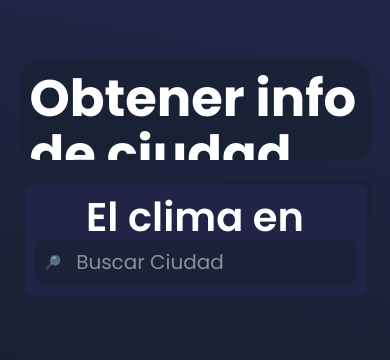
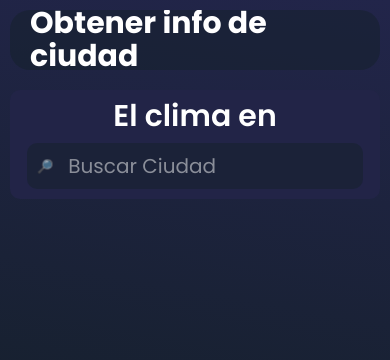
Before and after one commit to Leracius/Weather-app-2, a React (Vite) app: page / in a window 390 px wide. Shown: the top 360 px of the page. Built offline with nearby package versions, Linux system fonts and the light colour scheme.

Commit message:
fix media querys

```diff
--- a/src/components/CurrentWeather/CurrentWeather.jsx
+++ b/src/components/CurrentWeather/CurrentWeather.jsx
@@ -1,11 +1,8 @@
 import React, { useState } from "react";
-import styled from "styled-components";
 import { requestCurrent } from "../../axios/Request";
-import { TbClockHour9 } from "react-icons/tb";
-import { formatDate } from "../../axios/Request";
-import { IoMdArrowDropdownCircle } from "react-icons/io";
 import "/node_modules/flag-icons/css/flag-icons.min.css";
 import Forecast from "../Forecast/Forecast";
+import { Container, WeatherInfo, Flag } from "./CurrentWeatherStyles";
 
 const CurrentWeather = () => {
   const [weather, setWeather] = useState(null);
@@ -49,68 +46,12 @@ const CurrentWeather = () => {
           <button onClick={showDates(weather.list)}>check</button> */}
         </WeatherInfo>
       ) : (
-        <h1 onClick={getCurrentWeather}>Obtener info de ciudad</h1>
+        <WeatherInfo>
+          <h1 onClick={getCurrentWeather}>Obtener info de ciudad</h1>
+        </WeatherInfo>
       )}
     </Container>
   );
 };
 
 export default CurrentWeather;
-
-export const Container = styled.div`
-  height: ${({ isExpanded }) => (isExpanded ? "100px" : "400px")};
-  background-color: #15202b80;
-  transition: height 1s ease 0s;
-  width: 100%;
-  max-width: 700px;
-  margin: 0 auto;
-  padding: 10px;
-  border-radius: 20px;
-  display: flex;
-  /* align-items: center; */
-  justify-content: center;
-  margin-bottom: 20px;
-  overflow: hidden;
-  h1 {
-    border: none;
-    background-color: transparent;
-    &:hover {
-      color: #b1d8ff;
-      cursor: pointer;
-    }
-  }
-`;
-
-const WeatherInfo = styled.div`
-  display: flex;
-  width: 100%;
-  flex-direction: column;
-  gap: 20px;
-  align-items: center;
-  h1 {
-    display: flex;
-    justify-content: center;
-    align-items: center;
-    @media (max-width: 767px) {
-      font-size: 30px;
-    }
-    img {
-      width: 80px;
-      @media (max-width: 767px) {
-        width: 50px;
-      }
-    }
-  }
-`;
-
-const Flag = styled.span`
-  position: absolute;
-  left: 20px;
-  top: 20px;
-  width: 100px;
-  height: 100px;
-  @media (max-width: 767px) {
-    width: 60px;
-    top: 0;
-  }
-`;
--- /dev/null
+++ b/src/components/CurrentWeather/CurrentWeatherStyles.js
@@ -0,0 +1,62 @@
+import styled from "styled-components";
+
+export const Container = styled.div`
+  height: ${({ isExpanded }) => (isExpanded ? "100px" : "350px")};
+  background-color: #15202b80;
+  transition: height 1s ease 0s;
+  width: 100%;
+  max-width: 700px;
+  margin: 0 auto;
+  padding: 20px;
+  border-radius: 20px;
+  display: flex;
+  /* align-items: center; */
+  justify-content: center;
+  margin-bottom: 20px;
+  overflow: hidden;
+  @media (max-width: 767px) {
+    height: ${({ isExpanded }) => (isExpanded ? "60px" : "520px")};
+  }
+  h1 {
+    font-size: 30px;
+    border: none;
+    background-color: transparent;
+    height: 100%;
+    &:hover {
+      color: #b1d8ff;
+      cursor: pointer;
+    }
+  }
+`;
+
+export const WeatherInfo = styled.div`
+  display: flex;
+  width: 100%;
+  flex-direction: column;
+  align-items: center;
+  h1 {
+    display: flex;
+    justify-content: center;
+    align-items: center;
+    @media (max-width: 767px) {
+      font-size: 30px;
+    }
+    img {
+      width: 80px;
+      @media (max-width: 767px) {
+        width: 50px;
+      }
+    }
+  }
+`;
+
+export const Flag = styled.span`
+  position: absolute;
+  left: 20px;
+  top: 20px;
+  width: 100px;
+  height: 100px;
+  @media (max-width: 767px) {
+    display: none;
+  }
+`;
--- a/src/components/Forecast/Forecast.jsx
+++ b/src/components/Forecast/Forecast.jsx
@@ -1,7 +1,5 @@
 import React from "react";
-import { formatDate } from "../../axios/Request";
-import styled from "styled-components";
-import { TbClockHour9 } from "react-icons/tb";
+import { ForecastContainer, MiniCard } from "./ForecastStyles";
 
 const Forecast = ({ forecast }) => {
   const wheatherObj = {};
@@ -18,6 +16,7 @@ const Forecast = ({ forecast }) => {
 
   return (
     <ForecastContainer>
+      pronostico extendido:
       {wheatherObj.list.map((el) => {
         const dateW = new Date(el.dt * 1000);
         const hora = dateW.getHours();
@@ -48,28 +47,3 @@ const Forecast = ({ forecast }) => {
 };
 
 export default Forecast;
-
-export const ForecastContainer = styled.div`
-  position: relative;
-  display: flex;
-  gap: 10px;
-  transition: all 0.5s cubic-bezier(0.92, 0.01, 0.35, 0.99);
-  width: 100%;
-`;
-
-export const MiniCard = styled.div`
-  background-color: #ffffff27;
-  border-radius: 10px;
-  display: flex;
-  align-items: center;
-  flex-direction: column;
-  padding: 20px 0;
-  h1 {
-    font-size: 50px;
-    margin: 0;
-    font-weight: 300;
-  }
-  p {
-    text-align: center;
-  }
-`;
--- a/src/components/Forecast/ForecastStyles.js
+++ b/src/components/Forecast/ForecastStyles.js
@@ -0,0 +1,43 @@
+import styled from "styled-components";
+
+export const ForecastContainer = styled.div`
+  display: flex;
+  justify-content: center;
+  transition: all 0.5s cubic-bezier(0.92, 0.01, 0.35, 0.99);
+  width: 100%;
+  background-color: #222447;
+  border-radius: 10px;
+  border: 5px solid #15202b80;
+  @media (max-width: 767px) {
+    flex-direction: column;
+    gap: 10px;
+    background-color: transparent;
+    border: none;
+  }
+`;
+
+export const MiniCard = styled.div`
+  border-radius: 10px;
+  display: flex;
+  align-items: center;
+  flex-direction: column;
+  padding: 10px 0;
+  @media (max-width: 767px) {
+    flex-direction: row;
+    justify-content: space-between;
+    padding: 10px;
+    height: 60px;
+    background-color: #222447;
+  }
+  h1 {
+    font-size: 50px;
+    margin: 0;
+    font-weight: 300;
+    @media (max-width: 767px) {
+      font-size: 30px;
+    }
+  }
+  p {
+    text-align: center;
+  }
+`;
--- a/src/components/Search/SearchStyles.js
+++ b/src/components/Search/SearchStyles.js
@@ -12,6 +12,7 @@ export const Container = styled.div`
   gap: 40px;
   @media (max-width: 767px) {
     padding: 0;
+    background-color: transparent;
   }
 `;
 
@@ -28,6 +29,7 @@ export const SearchContainer = styled.div`
   @media (max-width: 767px) {
     display: flex;
     flex-direction: column;
+    border: none;
   }
   form {
     grid-area: 2 / 1 / 3 / 2;
@@ -72,6 +74,10 @@ export const Title = styled.h1`
   font-size: 40px;
   text-align: center;
   font-weight: 600;
+  @media (max-width: 767px) {
+    font-size: 30px;
+    margin-bottom: 10px;
+  }
 `;
 
 export const Hour = styled.div`
--- a/src/components/WeatherCard/WeatherCardStyles.js
+++ b/src/components/WeatherCard/WeatherCardStyles.js
@@ -21,6 +21,7 @@ export const CardClima = styled.div`
   @media (max-width: 767px) {
     grid-template-columns: 1fr;
     grid-template-rows: repeat(2, 1fr);
+    border: none;
   }
 `;
 
@@ -34,10 +35,6 @@ export const Close = styled.button`
   cursor: pointer;
   border-style: none;
   background-color: transparent;
-  /* &:hover {
-    scale: 1.2;
-    color: white;
-  } */
 `;
 
 export const ClimaInfo = styled.div`
--- a/src/styles/index.css
+++ b/src/styles/index.css
@@ -54,6 +54,12 @@ main {
   padding: 60px 5%;
 }
 
+@media (max-width: 767px) {
+  main {
+    padding: 10px;
+  }
+}
+
 h1 {
   font-size: 3.2em;
   line-height: 1.1;
```
